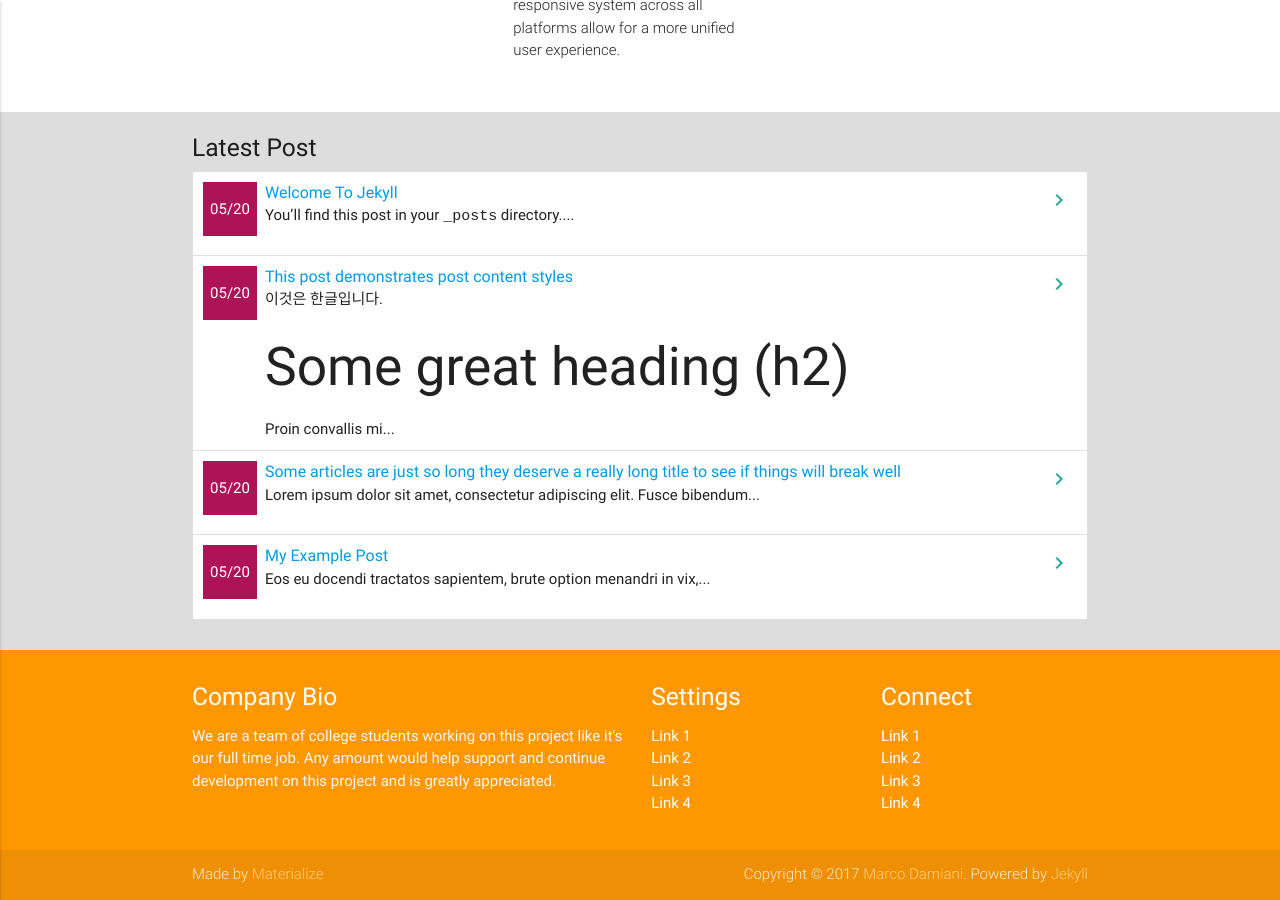
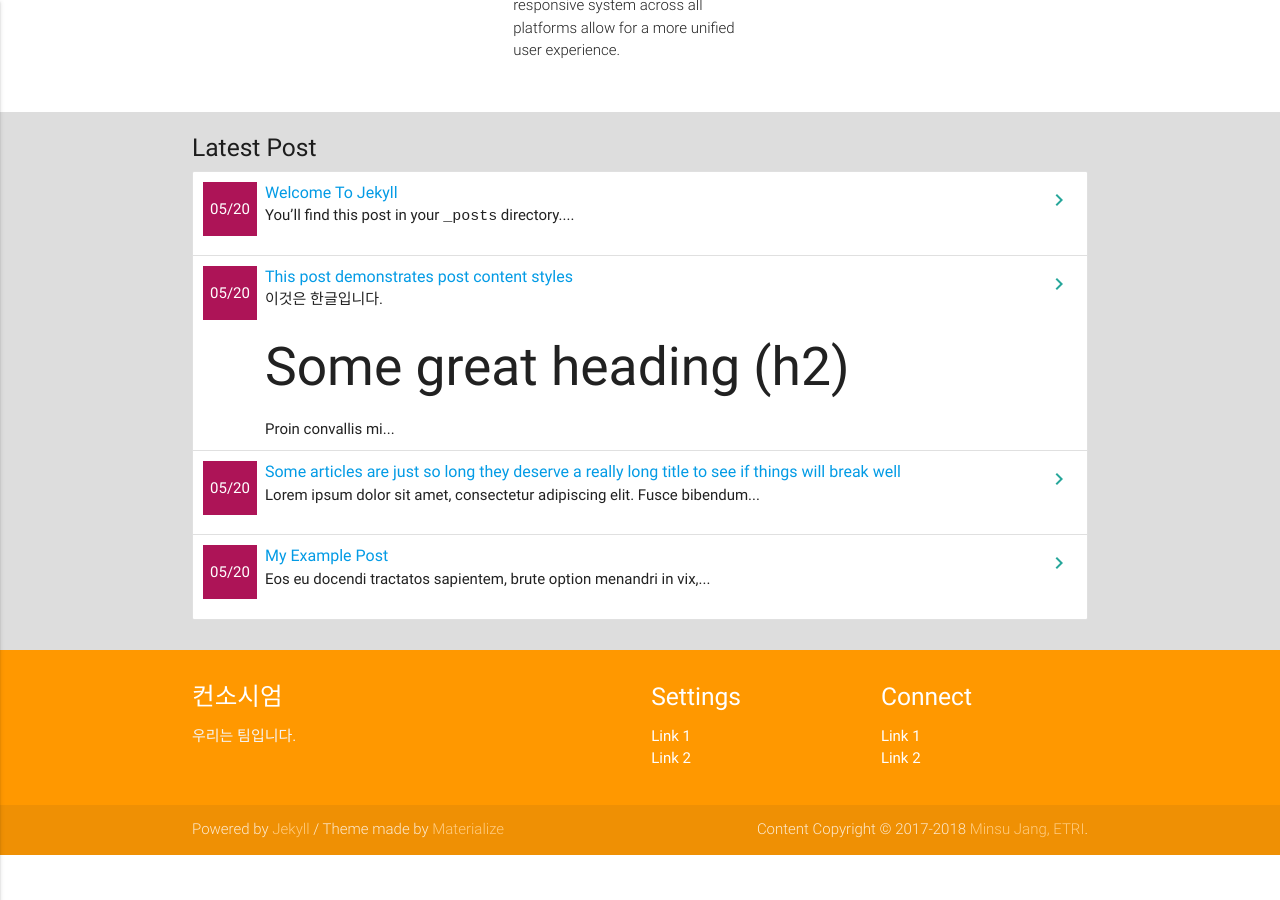
Before and after one commit to airproject2017/airproject2017.github.io, a Jekyll site: the page built from index.md, in a window 1280 px wide and 900 px high, scrolled down 825 px. Built offline with Jekyll 4.4.1, drawn with Linux system fonts in a browser that asks for light colours; after the commit the page ends 1680 px from its top, so only the background shows below that.

Commit message:
footer changed

```diff
--- a/_includes/footer.html
+++ b/_includes/footer.html
@@ -2,16 +2,14 @@
     <div class="container">
       <div class="row">
         <div class="col l6 s12">
-          <h5 class="white-text">Company Bio</h5>
-          <p class="grey-text text-lighten-4">We are a team of college students working on this project like it's our full time job. Any amount would help support and continue development on this project and is greatly appreciated.</p>
+          <h5 class="white-text">컨소시엄</h5>
+          <p class="grey-text text-lighten-4">우리는 팀입니다.</p>
         </div>
         <div class="col l3 s12">
           <h5 class="white-text">Settings</h5>
           <ul>
             <li><a class="white-text" href="#!">Link 1</a></li>
             <li><a class="white-text" href="#!">Link 2</a></li>
-            <li><a class="white-text" href="#!">Link 3</a></li>
-            <li><a class="white-text" href="#!">Link 4</a></li>
           </ul>
         </div>
         <div class="col l3 s12">
@@ -19,8 +17,6 @@
           <ul>
             <li><a class="white-text" href="#!">Link 1</a></li>
             <li><a class="white-text" href="#!">Link 2</a></li>
-            <li><a class="white-text" href="#!">Link 3</a></li>
-            <li><a class="white-text" href="#!">Link 4</a></li>
           </ul>
         </div>
       </div>
@@ -28,9 +24,9 @@
     <div class="footer-copyright">
         <div class="container">
             <div>
-                Made by <a target="_blank" class="orange-text text-lighten-3" href="http://materializecss.com">Materialize</a>
+              Powered by <a target="_blank" href="http://jekyllrb.com/" class="orange-text text-lighten-3">Jekyll</a> / Theme made by <a target="_blank" class="orange-text text-lighten-3" href="http://materializecss.com">Materialize</a>
                 <span style="text-align: right; float: right">
-                Copyright © 2017 <a href="http://www.panoramedia.it" class="orange-text text-lighten-3">Marco Damiani</a>. Powered by <a target="_blank" href="http://jekyllrb.com/" class="orange-text text-lighten-3">Jekyll</a>
+                Content Copyright © 2017-2018 <a href="http://etri.re.kr" class="orange-text text-lighten-3">Minsu Jang, ETRI</a>.
                 </span>
             </div>
         </div>
```
